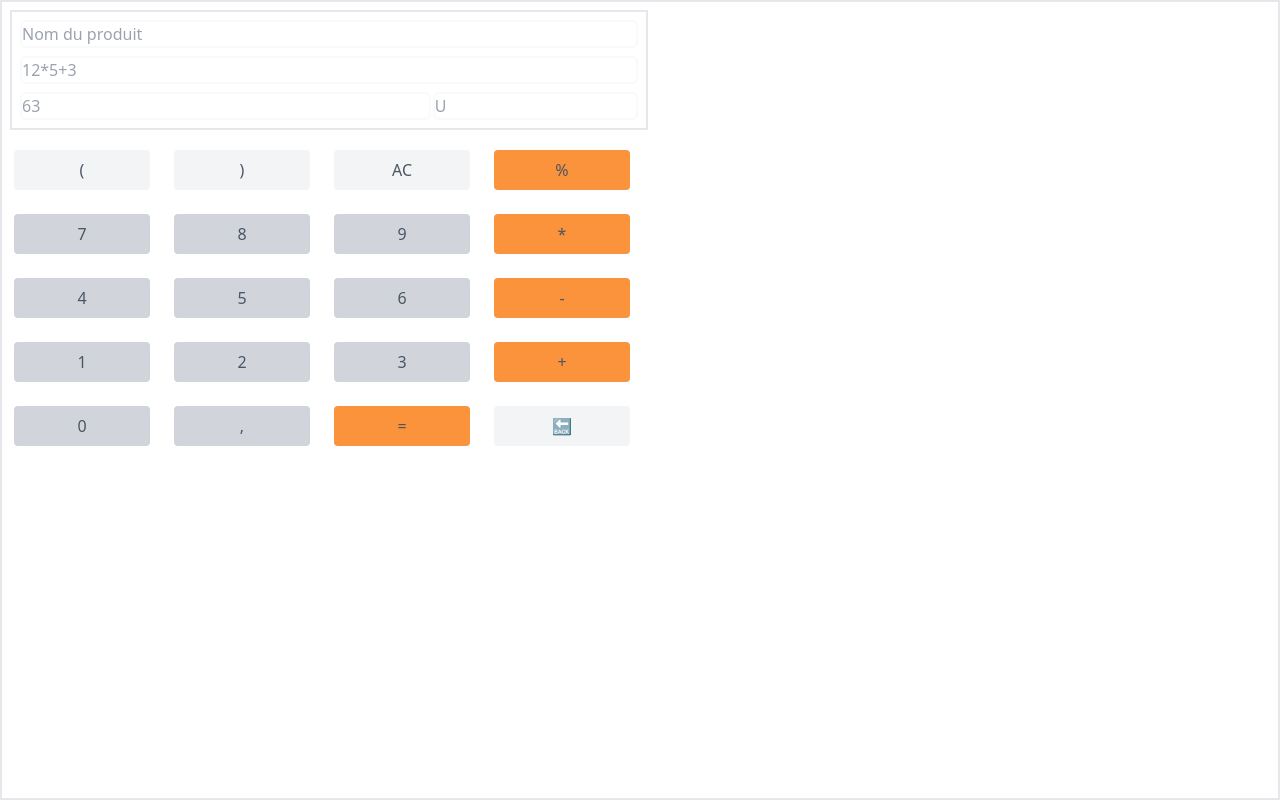
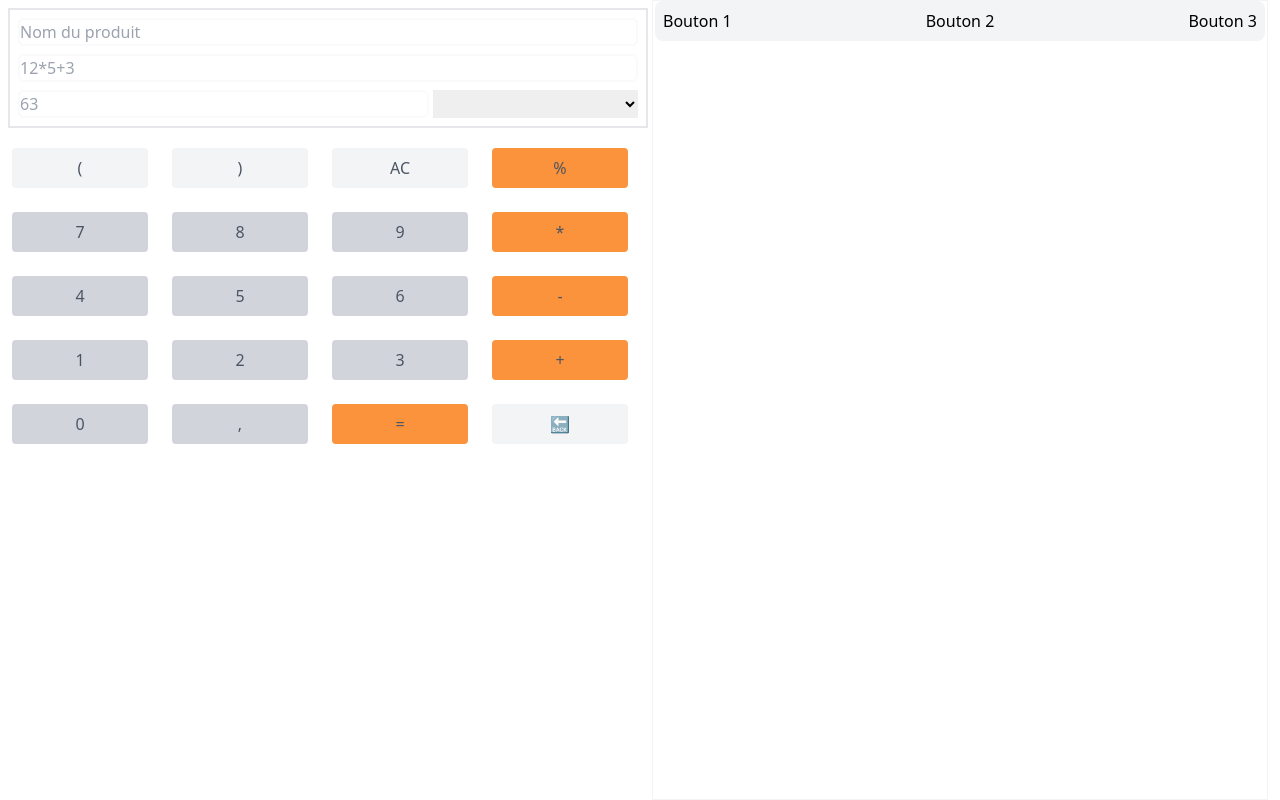
Before and after one commit to MelinaClouet/ExamAngular, an Angular app: page / in a window 1280 px wide. Built offline with nearby package versions, Linux system fonts and the light colour scheme.

Commit message:
[ADD] mise en localstorage de l'inventaire

```diff
--- a/src/app/app.component.html
+++ b/src/app/app.component.html
@@ -1,46 +1,78 @@
-<div class="border-solid border-2 border-balck-400 flex flex-col h-screen w-screen">
+<div class="flex flex-row">
+  <div class="h-screen">
 
-  <div class="border-solid border-2 border-balck-200 w-full md:w-[50%] mx-2 my-2">
+    <div class="border-solid border-2 border-balck-200 w-full md:w-[100%] mx-2 my-2">
+      <div class="flex flex-row">
+        <button class="btnMobile w-1/2 md:hidden">Saisie</button>
+        <button class="btnMobile w-1/2 md:hidden" (click)="displayInventaire()">Inventaire</button>
+
+      </div>
       <div class="my-2 mx-2">
-      <input class="w-full" type="text" placeholder="Nom du produit"/>
+        <input class="w-full" type="text" placeholder="Nom du produit" [(ngModel)]="produit">
       </div>
       <div class="mx-2">
-      <input class="w-full" type="text" placeholder="12*5+3">
+        <input class="w-full" type="text" placeholder="12*5+3" [(ngModel)]="input">
       </div>
       <div class="flex flex-row mx-2 my-2">
-      <input class="w-2/3 mr-0.5" type="text" placeholder="63">
-      <input class="w-1/3" type="text" placeholder="U">
+        <input class="w-2/3 mr-0.5" type="text" placeholder="63"[(ngModel)]="result">
+        <select class="w-1/3 ml-0.5" [(ngModel)]="unite">
+          <option value="1">m2</option>
+          <option value="2">ml</option>
+          <option value="3">m3</option>
+          <option value="4">u</option>
+          <option value="5">l</option>
+        </select>
       </div>
     </div>
     <div class="flex flex-row">
       <button class="btnCalculatriceSigne" >(</button>
       <button class="btnCalculatriceSigne" >)</button>
       <button class="btnCalculatriceSigne" (click)="allClear()">AC</button>
-    <button class="btnCalculatriceAdd" (click)="pressOperator('%')">%</button>
+      <button class="btnCalculatriceAdd" (click)="pressOperator('%')" >%</button>
     </div>
     <div class="flex flex-row">
-    <button class="btnCalculatriceNbr" (click)="pressNum('7')">7</button>
-    <button class="btnCalculatriceNbr" (click)="pressNum('8')">8</button>
-    <button class="btnCalculatriceNbr" (click)="pressNum('9')">9</button>
-    <button class="btnCalculatriceAdd" (click)="pressOperator('*')">*</button>
+      <button class="btnCalculatriceNbr" (click)="pressNum('7')" >7</button>
+      <button class="btnCalculatriceNbr" (click)="pressNum('8')" >8</button>
+      <button class="btnCalculatriceNbr" (click)="pressNum('9')" >9</button>
+      <button class="btnCalculatriceAdd" (click)="pressOperator('*')" >*</button>
     </div>
     <div class="flex flex-row">
-    <button class="btnCalculatriceNbr" (click)="pressNum('4')">4</button>
-    <button class="btnCalculatriceNbr" (click)="pressNum('5')">5</button>
+      <button class="btnCalculatriceNbr" (click)="pressNum('4')" >4</button>
+      <button class="btnCalculatriceNbr" (click)="pressNum('5')" >5</button>
       <button class="btnCalculatriceNbr" (click)="pressNum('6')">6</button>
-    <button class="btnCalculatriceAdd" (click)="pressOperator('-')">-</button>
+      <button class="btnCalculatriceAdd" (click)="pressOperator('-')" >-</button>
     </div>
     <div class="flex flex-row">
-    <button class="btnCalculatriceNbr" (click)="pressNum('1')">1</button>
-    <button class="btnCalculatriceNbr" (click)="pressNum('2')">2</button>
-    <button class="btnCalculatriceNbr" (click)="pressNum('3')">3</button>
-    <button class="btnCalculatriceAdd" (click)="pressOperator('+')">+</button>
+      <button class="btnCalculatriceNbr" (click)="pressNum('1')" >1</button>
+      <button class="btnCalculatriceNbr" (click)="pressNum('2')" >2</button>
+      <button class="btnCalculatriceNbr" (click)="pressNum('3')" >3</button>
+      <button class="btnCalculatriceAdd" (click)="pressOperator('+')" >+</button>
     </div>
     <div class="flex flex-row">
-    <button class="btnCalculatriceNbr" (click)="pressNum('0')">0</button>
-    <button class="btnCalculatriceNbr" (click)="pressNum('.')">,</button>
-    <button class="btnCalculatriceAdd" (click)="getAnswer()">=</button>
-    <button class="btnCalculatriceSigne">🔙 </button>
+      <button class="btnCalculatriceNbr" (click)="pressNum('0')" >0</button>
+      <button class="btnCalculatriceNbr" (click)="pressNum('.')" >,</button>
+      <button class="btnCalculatriceAdd" (click)="getAnswer()" >=</button>
+      <button class="btnCalculatriceSigne" (click)="add()">🔙 </button>
+    </div>
+  </div>
+
+  <div class="flex flex-col border-solid border border-gray-100 mx-[12px] w-full" >
+
+
+    @for(item of tabItems; track item){
+    <div class="rounded-lg bg-gray-200 p-2 mb-2 w-full mx-0.5">
+        <strong>{{ item.produit }}</strong>
+        <p>Quantité: {{ item.quantite }}</p>
+        <p>Unité: {{ item.unite }}</p>
+    </div>
+
+    }
+    <div class="sticky bottom-0">
+      <div class="flex justify-between items-center bg-gray-100 p-2 rounded-lg mb-2 mx-0.5 border-solid border-0 border-gray-500">
+        <button class="btn-statique">Bouton 1</button>
+        <button class="btn-statique">Bouton 2</button>
+        <button class="btn-statique">Bouton 3</button>
       </div>
 
     </div>
+</div>
--- a/src/app/app.component.ts
+++ b/src/app/app.component.ts
@@ -1,16 +1,31 @@
 import { Component } from '@angular/core';
 import { RouterOutlet } from '@angular/router';
+import {FormsModule} from "@angular/forms";
+import {Item} from "./interface/donnée.interface";
 
 @Component({
   selector: 'app-root',
   standalone: true,
-  imports: [RouterOutlet],
+  imports: [RouterOutlet, FormsModule],
   templateUrl: './app.component.html',
   styleUrl: './app.component.css'
 })
+
+
 export class AppComponent {
   input = '';
   result = '';
+  produit= '';
+  tabItems: Item[] = [];
+  unite='';
+
+  constructor() {
+    if (localStorage.getItem("inventaire")) {
+      this.tabItems = JSON.parse(localStorage.getItem("inventaire") || '{}');
+    }
+
+  }
+
 
   pressNum(num: string) {
 
@@ -34,7 +49,7 @@ export class AppComponent {
     }
 
     this.input = this.input + num
-    this.calcAnswer();
+
 
 
   }
@@ -99,7 +114,41 @@ export class AppComponent {
     this.input = this.result;
     if (this.input=="0") this.input="";
     console.log(this.result);
-    this.allClear();
+
+  }
+
+  displayInventaire(){
+
+  }
+
+  add(){
+
+    switch (this.unite) {
+      case "1":
+        this.unite="m2";
+        break;
+      case "2":
+        this.unite="ml";
+        break;
+      case "3":
+        this.unite="m3";
+        break;
+      case "4":
+        this.unite="U";
+        break;
+      case "5":
+        this.unite="l";
+        break;
+    }
+
+    let object = {
+      produit: this.produit,
+      quantite: this.input,
+      unite: this.unite
+    }
+    this.tabItems.push(object);
+    localStorage.setItem("inventaire", JSON.stringify(this.tabItems));
+    console.log(this.tabItems);
   }
 
 
--- /dev/null
+++ b/src/app/interface/donnée.interface.ts
@@ -0,0 +1,5 @@
+export interface Item {
+  produit: string;
+  quantite: string;
+  unite: string;
+}
--- a/src/styles.css
+++ b/src/styles.css
@@ -25,3 +25,7 @@ textarea{
 .btnCalculatriceAdd{
   @apply rounded bg-orange-400 text-gray-600 w-[136px] h-[40px] mx-3 my-3;
 }
+
+.btnMobile{
+  @apply rounded bg-gray-300 text-gray-600 h-[40px] mx-3 my-3;
+}
```
Lines whose indentation alone changed are shown as unchanged.
